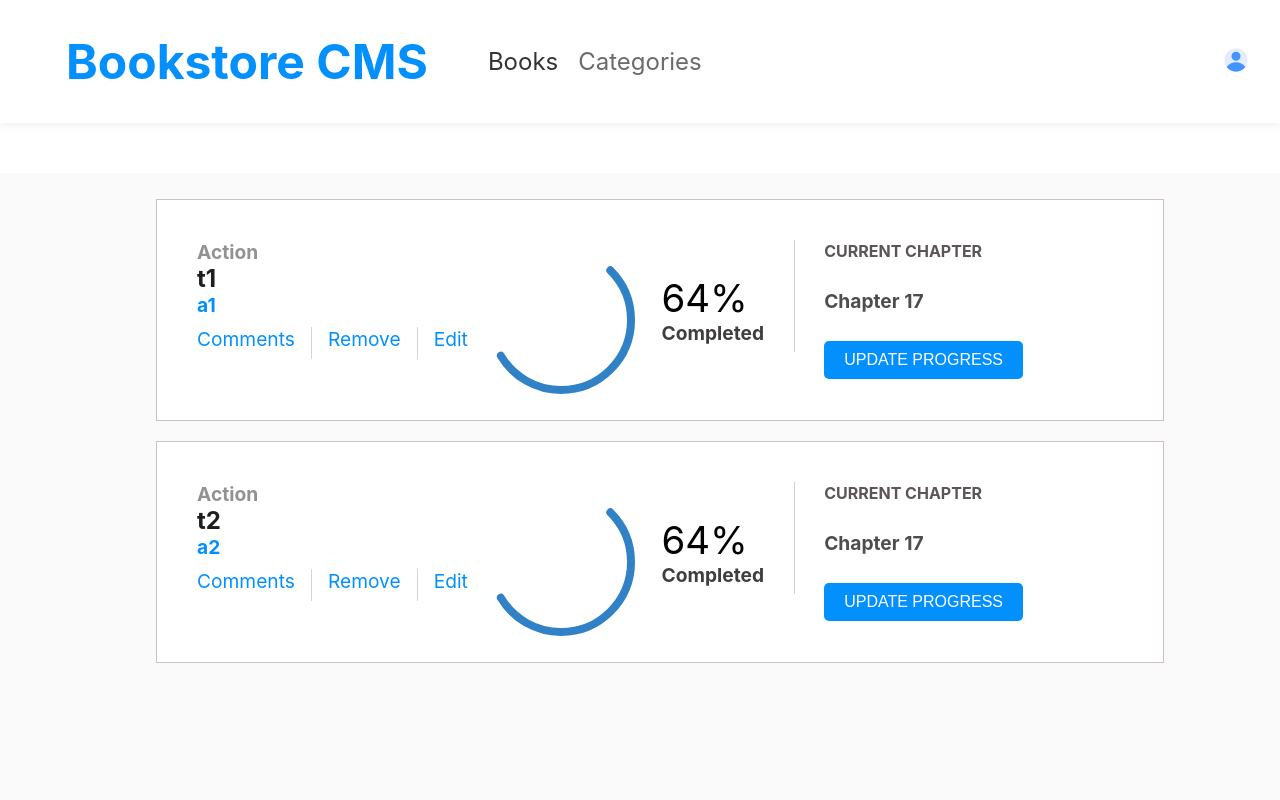
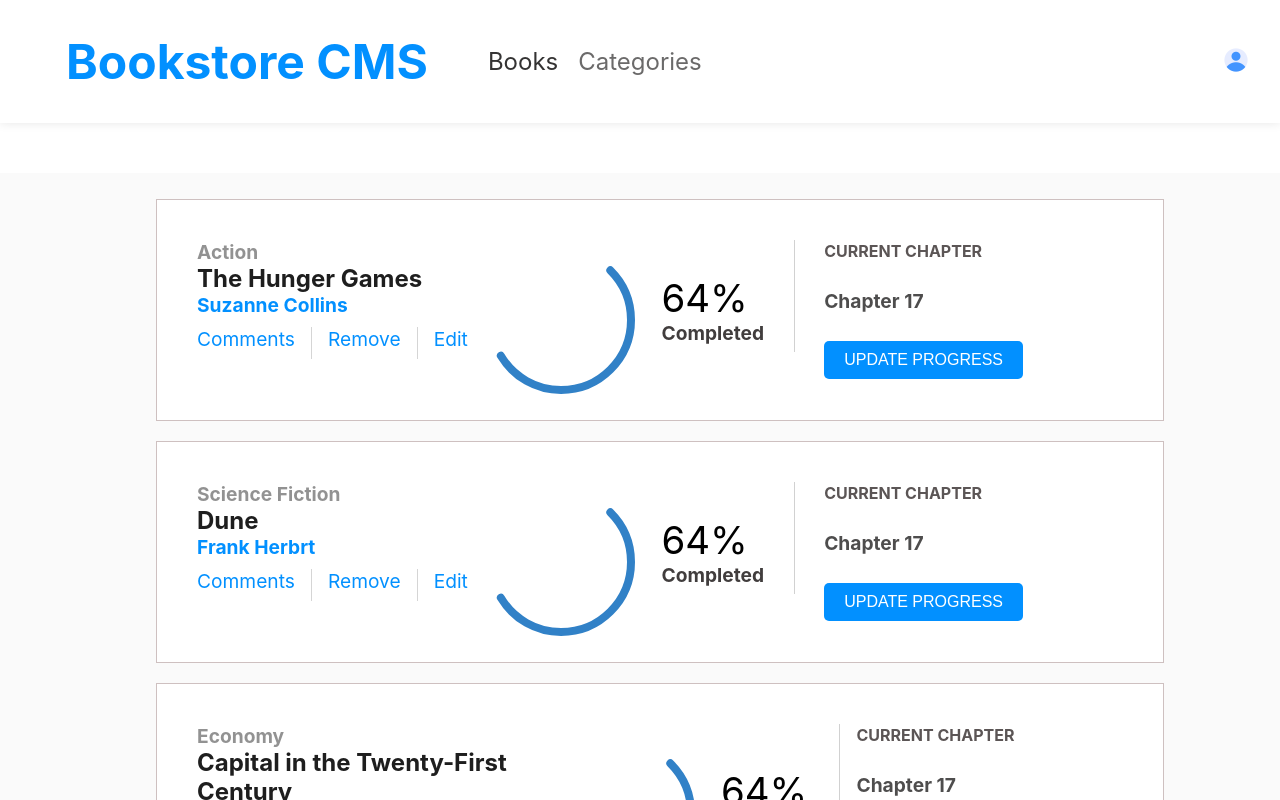
Before and after one commit to JacintaNgwu/BookStore-App, a React (Create React App) app: page / in a window 1280 px wide. Shown: the top 800 px of the page. Built offline with nearby package versions, Linux system fonts and the light colour scheme.

Commit message:
Updated the file

```diff
--- a/src/components/BookItem.js
+++ b/src/components/BookItem.js
@@ -1,10 +1,11 @@
 import React from 'react';
 import PropTypes from 'prop-types';
 
-const BookItem = ({ title, author }) => (
+// eslint-disable-next-line react/prop-types
+const BookItem = ({ genre, title, author }) => (
   <li className="booklist-item">
     <div className="bookdetails">
-      <div className="genre">Action</div>
+      <div className="genre">{genre}</div>
       <div className="title">{title}</div>
       <div className="author">{author}</div>
       <div className="interact">
--- a/src/components/BookList.js
+++ b/src/components/BookList.js
@@ -4,15 +4,24 @@
 
 const BookList = () => {
   const data = [
-    { id: 1, title: 't1', author: 'a1' },
-    { id: 1, title: 't2', author: 'a2' },
+    {
+      id: 1, genre: 'Action', title: 'The Hunger Games', author: 'Suzanne Collins',
+    },
+    {
+      id: 1, genre: 'Science Fiction', title: 'Dune', author: 'Frank Herbrt',
+    },
+    {
+      id: 1, genre: 'Economy', title: 'Capital in the Twenty-First Century', author: 'Suzanne Collins',
+    },
   ];
   return (
     <div className="books">
       <div className="book">
         <ul className="booklist">
-          {data.map(({ id, title, author }) => (
-            <BookItem key={id} title={title} author={author} />
+          {data.map(({
+            id, genre, title, author,
+          }) => (
+            <BookItem key={id} genre={genre} title={title} author={author} />
           ))}
         </ul>
       </div>
```
